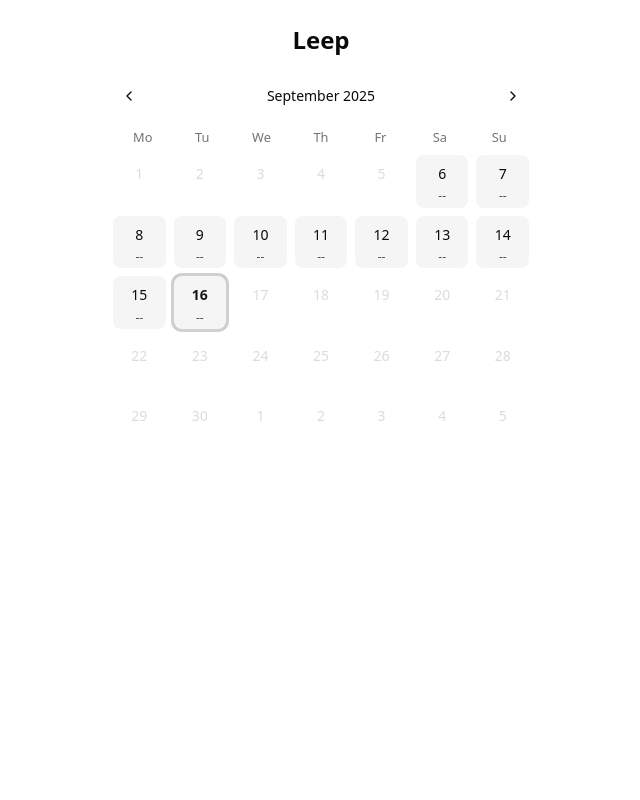
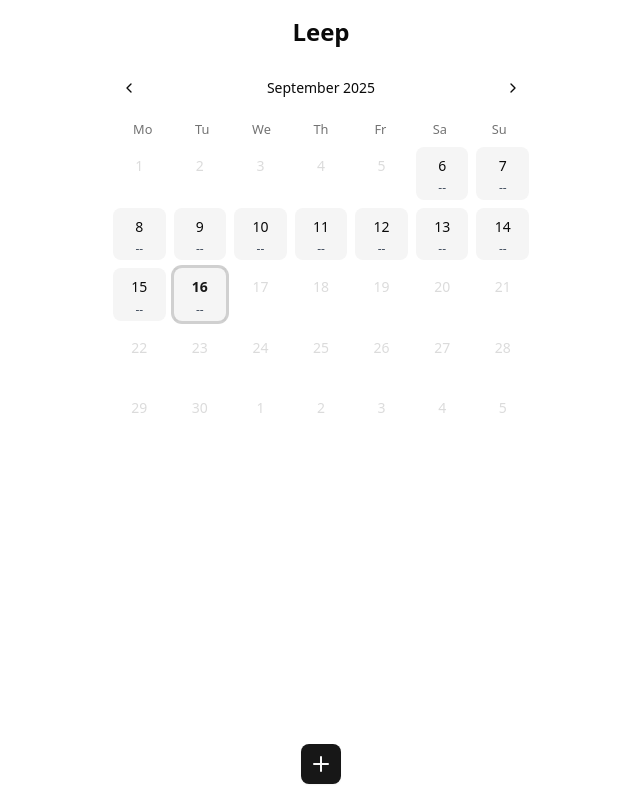
Before and after one commit to ilenceye/leep, a React (Vite) app: page / in a window 1280 px wide. Shown: the whole page, without its empty margins (319-959 px from the left). Built offline with nearby package versions, Linux system fonts and the light colour scheme.

Commit message:
feat: re-implement create leep feature

```diff
--- a/src/App.tsx
+++ b/src/App.tsx
@@ -1,12 +1,27 @@
+import { CreateLeep } from "@/components/CreateLeep";
 import { LeepCalendar } from "@/components/LeepCalendar";
+import { useLeepStore } from "@/hooks/useLeep";
+import { format } from "date-fns";
 
 export default function App() {
+  const selectedDate = useLeepStore((s) => s.selectedDate);
+  const leeps = useLeepStore((s) => s.leeps);
+  const selectedDateStr = format(selectedDate, "yyyy-MM-dd");
+  const existingLeep = leeps.find((l) => l.date === selectedDateStr);
+
   return (
-    <div className="mx-auto mt-6 w-full max-w-md px-4">
-      <div className="mb-6 text-center">
-        <h1 className="text-2xl font-bold">Leep</h1>
+    <div className="mx-auto h-screen max-w-md px-4">
+      <div className="flex h-full flex-col py-4">
+        <div className="mb-6 text-center">
+          <h1 className="text-2xl font-bold">Leep</h1>
+        </div>
+        <LeepCalendar />
+        {!existingLeep && (
+          <div className="mt-auto text-center">
+            <CreateLeep />
+          </div>
+        )}
       </div>
-      <LeepCalendar />
     </div>
   );
 }
--- a/src/components/LeepDrawer.tsx
+++ b/src/components/CreateLeep.tsx
@@ -8,48 +8,37 @@ import {
   DrawerFooter,
   DrawerHeader,
   DrawerTitle,
+  DrawerTrigger,
 } from "@/ui/drawer";
 import { Input } from "@/ui/input";
 import { format } from "date-fns";
+import { PlusIcon } from "lucide-react";
 
-export function LeepDrawer({
-  open,
-  onOpenChange,
-}: {
-  open: boolean;
-  onOpenChange: (open: boolean) => void;
-}) {
+export function CreateLeep() {
   const selectedDate = useLeepStore((s) => s.selectedDate);
-  const leeps = useLeepStore((s) => s.leeps);
   const createLeep = useLeepStore((s) => s.createLeep);
-  const updateLeep = useLeepStore((s) => s.updateLeep);
 
   const selectedDateStr = format(selectedDate, "yyyy-MM-dd");
-  const existingLeep = leeps.find((l) => l.date === selectedDateStr);
-  const sleepTime = existingLeep?.sleepTime || format(new Date(), "HH:mm");
+  const defaultSleepTime = format(new Date(), "HH:mm");
 
   const handleSubmit: React.FormEventHandler<HTMLFormElement> = (e) => {
     e.preventDefault();
     const formData = new FormData(e.currentTarget);
     const time = formData.get("time") as string;
-
-    if (!existingLeep) {
-      const id = window.crypto.randomUUID();
-      createLeep({ id, date: selectedDateStr, sleepTime: time });
-    } else {
-      updateLeep(existingLeep.id, { sleepTime: time });
-    }
-
-    onOpenChange(false);
+    const id = window.crypto.randomUUID();
+    createLeep({ id, date: selectedDateStr, sleepTime: time });
   };
 
   return (
-    <Drawer open={open} onOpenChange={onOpenChange}>
+    <Drawer>
+      <DrawerTrigger asChild>
+        <Button size="icon" className="size-10">
+          <PlusIcon className="size-6" />
+        </Button>
+      </DrawerTrigger>
       <DrawerContent>
         <DrawerHeader>
-          <DrawerTitle>
-            {existingLeep ? "Edit sleep time" : "Add sleep time"}
-          </DrawerTitle>
+          <DrawerTitle>Add</DrawerTitle>
           <DrawerDescription className="sr-only"></DrawerDescription>
         </DrawerHeader>
         <form onSubmit={handleSubmit}>
@@ -58,7 +47,7 @@ export function LeepDrawer({
               name="time"
               type="time"
               className="text-center"
-              defaultValue={sleepTime}
+              defaultValue={defaultSleepTime}
             />
           </div>
           <DrawerFooter>
--- a/src/components/LeepCalendar.tsx
+++ b/src/components/LeepCalendar.tsx
@@ -1,6 +1,3 @@
-import { useState } from "react";
-
-import { LeepDrawer } from "@/components/LeepDrawer";
 import { useLeepStore } from "@/hooks/useLeep";
 import { cn } from "@/lib/classnames";
 import { Calendar, CalendarDayButton } from "@/ui/calendar";
@@ -15,23 +12,15 @@ export function LeepCalendar() {
   const start = startOfDay(new Date("2025-09-06"));
   const end = endOfDay(new Date());
 
-  const [isDrawerOpen, setIsDrawerOpen] = useState(false);
-
-  const handleSelect = (date: Date) => {
-    setSelectedDate(date);
-    setIsDrawerOpen(true);
-  };
-
   return (
     <>
-      <LeepDrawer open={isDrawerOpen} onOpenChange={setIsDrawerOpen} />
       <Calendar
         mode="single"
         className="w-full p-0"
         required
         disabled={{ before: start, after: end }}
         selected={selectedDate}
-        onSelect={handleSelect}
+        onSelect={setSelectedDate}
         weekStartsOn={1}
         components={{
           DayButton: ({ children, day, modifiers, className, ...props }) => {
```
